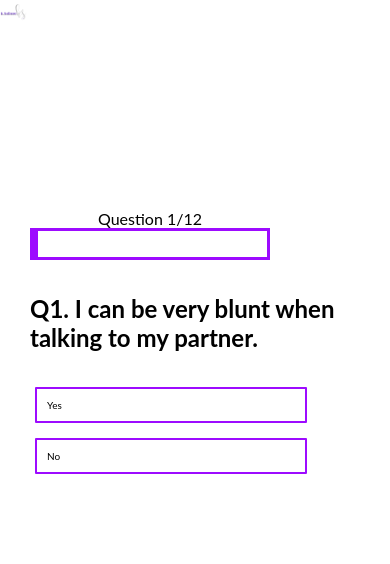
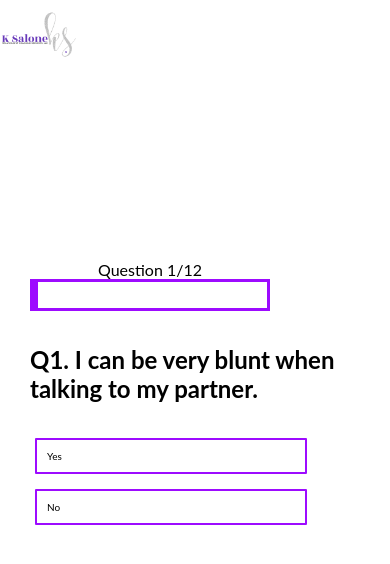
Before and after one commit to KeerthanaAnandan/communication-quiz, a plain HTML site: page quiz.html in a window 390 px wide. Drawn offline with Linux system fonts and the light colour scheme.

Commit message:
updated logo

```diff
--- a/quiz.html
+++ b/quiz.html
@@ -8,6 +8,11 @@
     <link href="https://fonts.googleapis.com/css2?family=Poppins&display=swap" rel="stylesheet">
     <!-- style.css -->
     <link rel="stylesheet" href="style.css" />
+    <style>
+      @media (max-width: 540px) {
+        .logo img{
+          width: 20%;
+        }}</style>
   </head>
   <body>
      <!--navbar-->
--- a/style.css
+++ b/style.css
@@ -670,13 +670,4 @@ li {
   .share-btn-area a:hover {
     transform: scale(1.2);
   }
-
-  #navbar .logo {
-    float: left;
-    top: 0;
-    width: 70% !important;
-  }
-  #imgcol {
-    width: 90% !important;
-  }
 }
```
Also changed, not shown: end.html (+5 -0 lines), index.html (+7 -0 lines).
